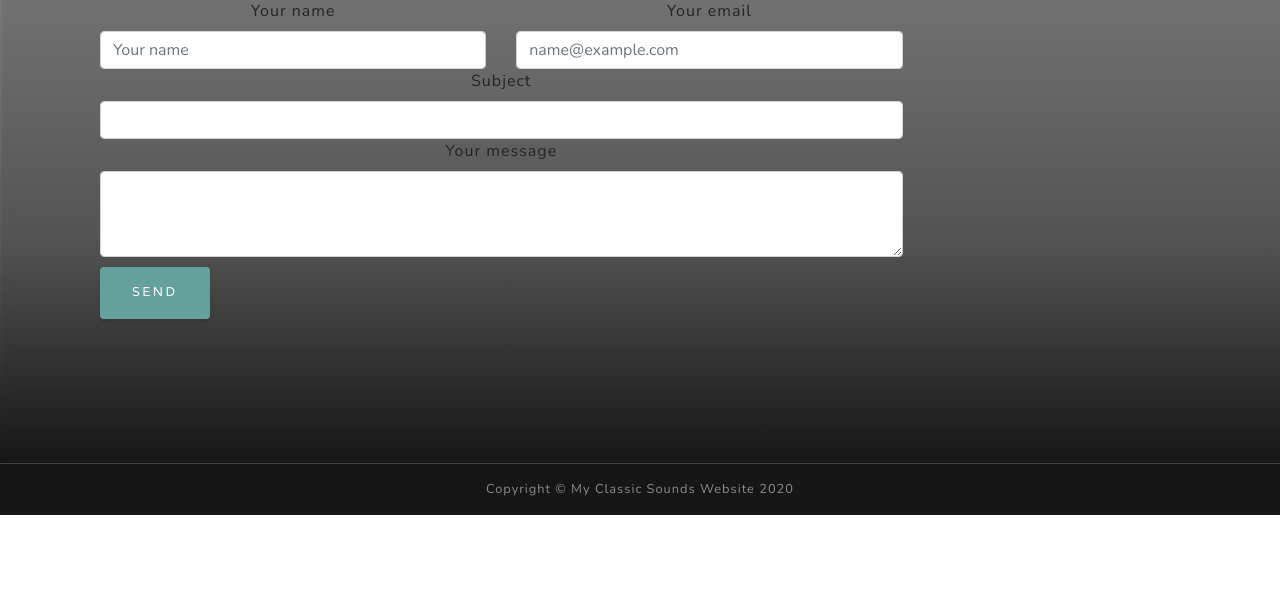
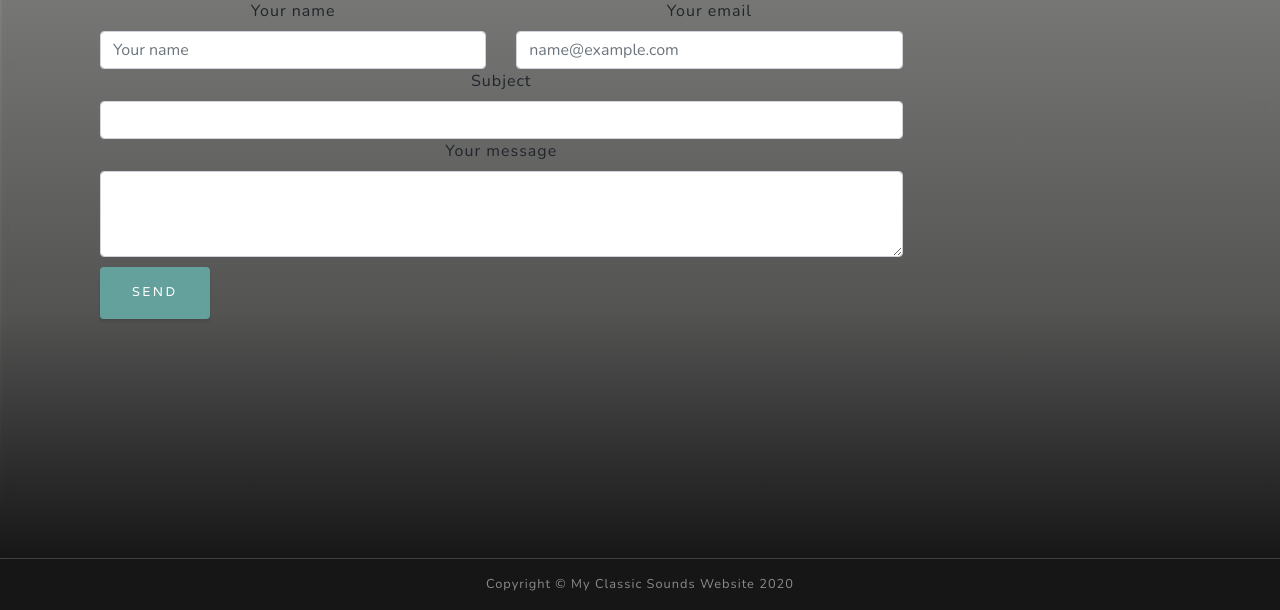
Before and after one commit to Mofarrell1967/classic-sounds-music, a Django app: page /contact/contact/ in a window 1280 px wide. Shown: the part 437-1047 px from the top of the page. Before the commit the page ends 952 px from the top, so only its background shows below. Run offline with Django 3.2, Linux system fonts and the light colour scheme; some libraries are stand-ins or nearby versions.

Commit message:
Grammer check and html layout changes to contact.html

```diff
--- a/contact/templates/contact.html
+++ b/contact/templates/contact.html
@@ -1,6 +1,6 @@
 {% extends 'base.html' %} {% block content %}
 <html lang="en" class="h-100%">
-<header class="mast_pages h-100%" style="padding-bottom: 145px;">
+<header class="mast_pages h-100% contact_style">
 	<div class="container">
 		<div class="mx-auto text-center">
 			<h2 class="text-white-20 mx-auto mt-2 mb-5">Contact Us</h2>
```
